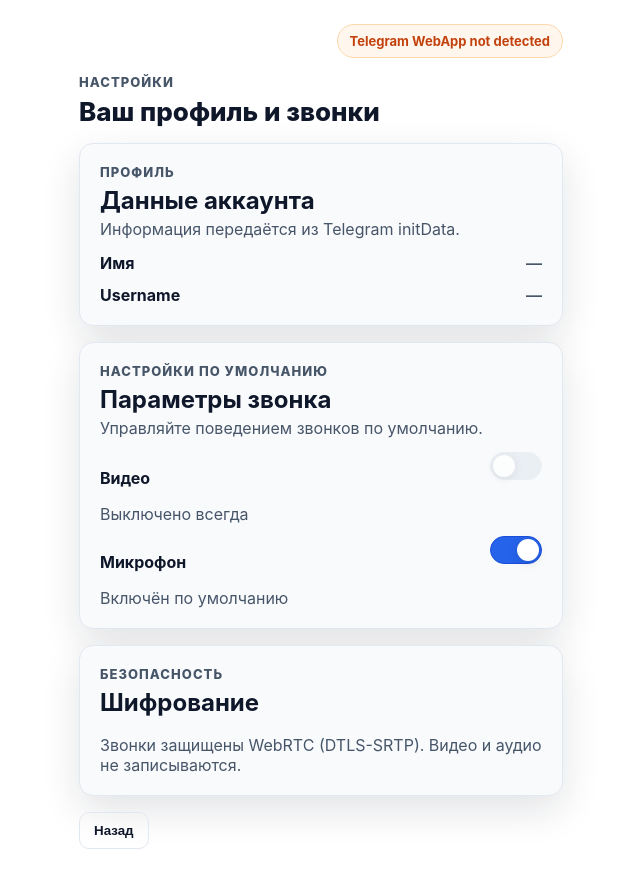
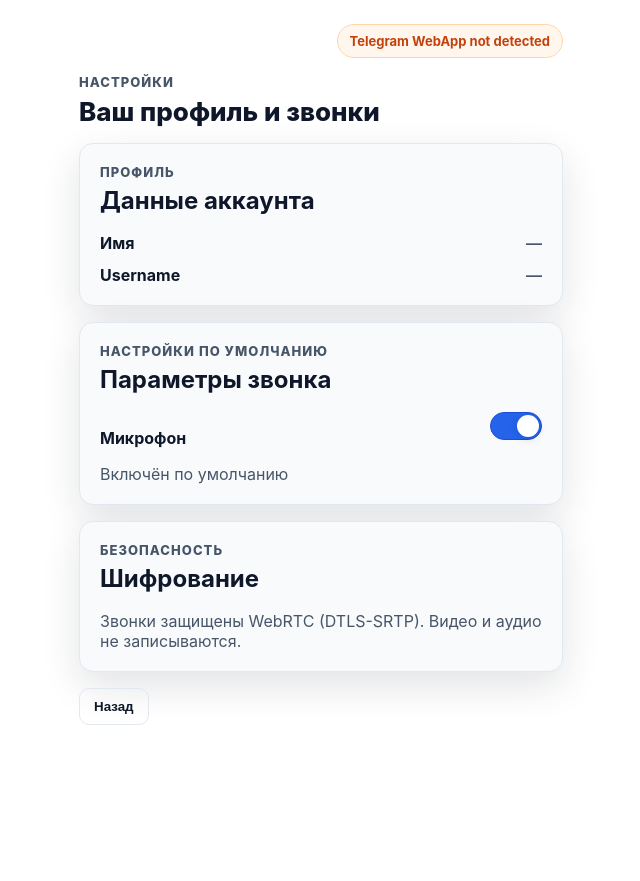
Before and after one commit to Rodion4365/Tel_call, a React (Vite) app in the folder frontend/: page /settings in a window 1280 px wide. Shown: the whole page, without its empty margins (319-959 px from the left). After the commit the page ends 800 px from the top, so only its background shows below. Built offline with nearby package versions, Linux system fonts and the light colour scheme; no server answers.

Commit message:
Simplify settings page

```diff
--- a/frontend/src/pages/Settings.tsx
+++ b/frontend/src/pages/Settings.tsx
@@ -37,7 +37,6 @@ const Settings: React.FC = () => {
               Профиль
             </p>
             <h2 className="settings__section-title">Данные аккаунта</h2>
-            <p className="muted">Информация передаётся из Telegram initData.</p>
           </div>
         </div>
         <div className="settings__rows">
@@ -64,19 +63,9 @@ const Settings: React.FC = () => {
               Настройки по умолчанию
             </p>
             <h2 className="settings__section-title">Параметры звонка</h2>
-            <p className="muted">Управляйте поведением звонков по умолчанию.</p>
           </div>
         </div>
         <div className="settings__rows">
-          <div className="settings__row">
-            <div>
-              <p className="settings__label">Видео</p>
-              <p className="muted">Выключено всегда</p>
-            </div>
-            <button type="button" className="toggle toggle--disabled" disabled>
-              <span className="toggle__thumb" />
-            </button>
-          </div>
           <div className="settings__row">
             <div>
               <p className="settings__label">Микрофон</p>
```
